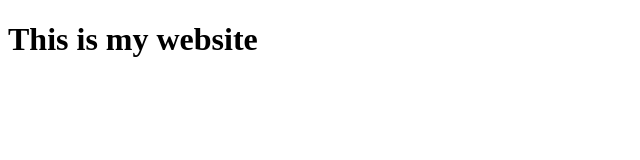
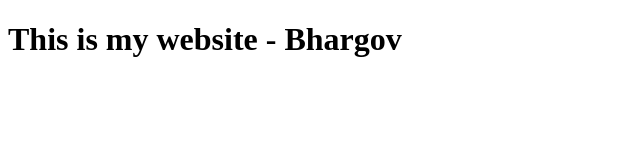
Before and after one commit to BhargovJD/deploy-static, a plain HTML site: page index.html in a window 1280 px wide. Shown: the whole page, without its empty margins (0-640 px from the left). Drawn offline with Linux system fonts and the light colour scheme.

Commit message:
name added

```diff
--- a/index.html
+++ b/index.html
@@ -6,6 +6,6 @@
     <meta name="viewport" content="width=device-width, initial-scale=1.0">
 </head>
 <body>
-    <h1>This is my website</h1>
+    <h1>This is my website - Bhargov</h1>
 </body>
 </html>
```
